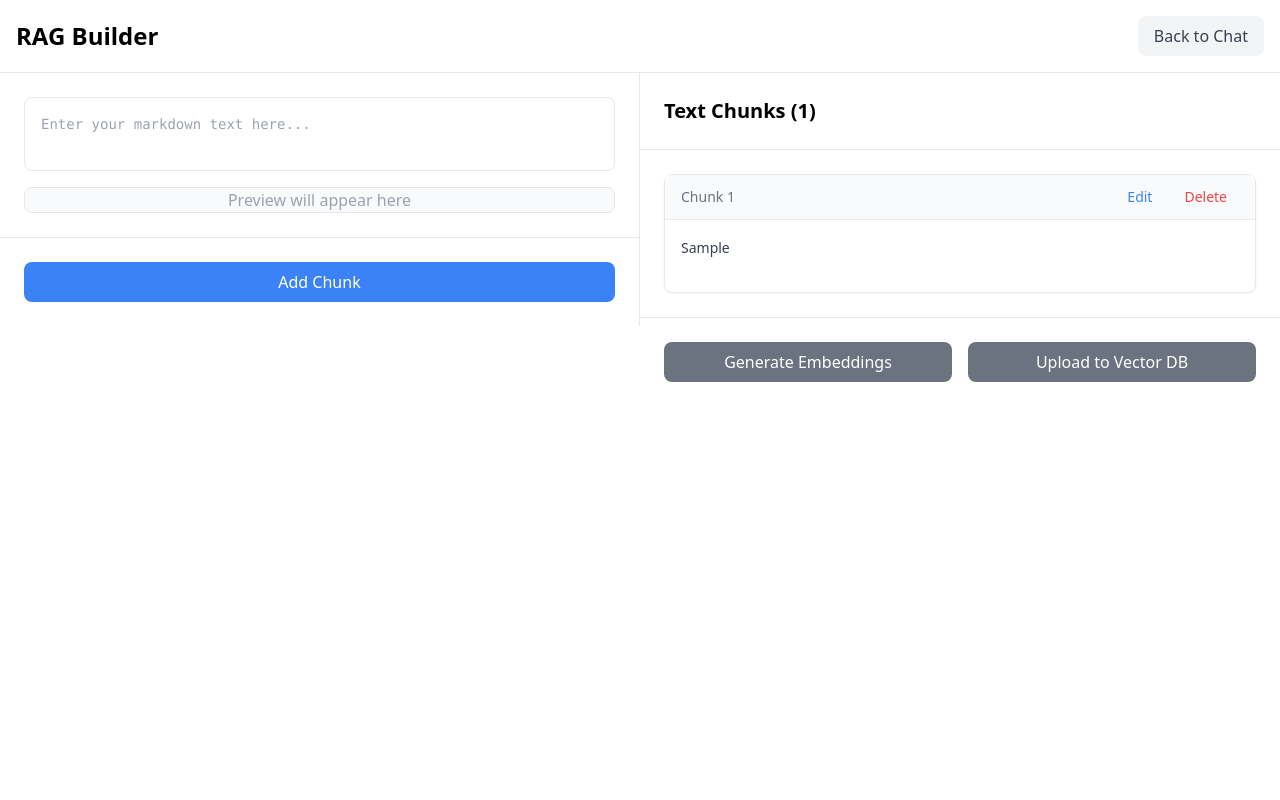
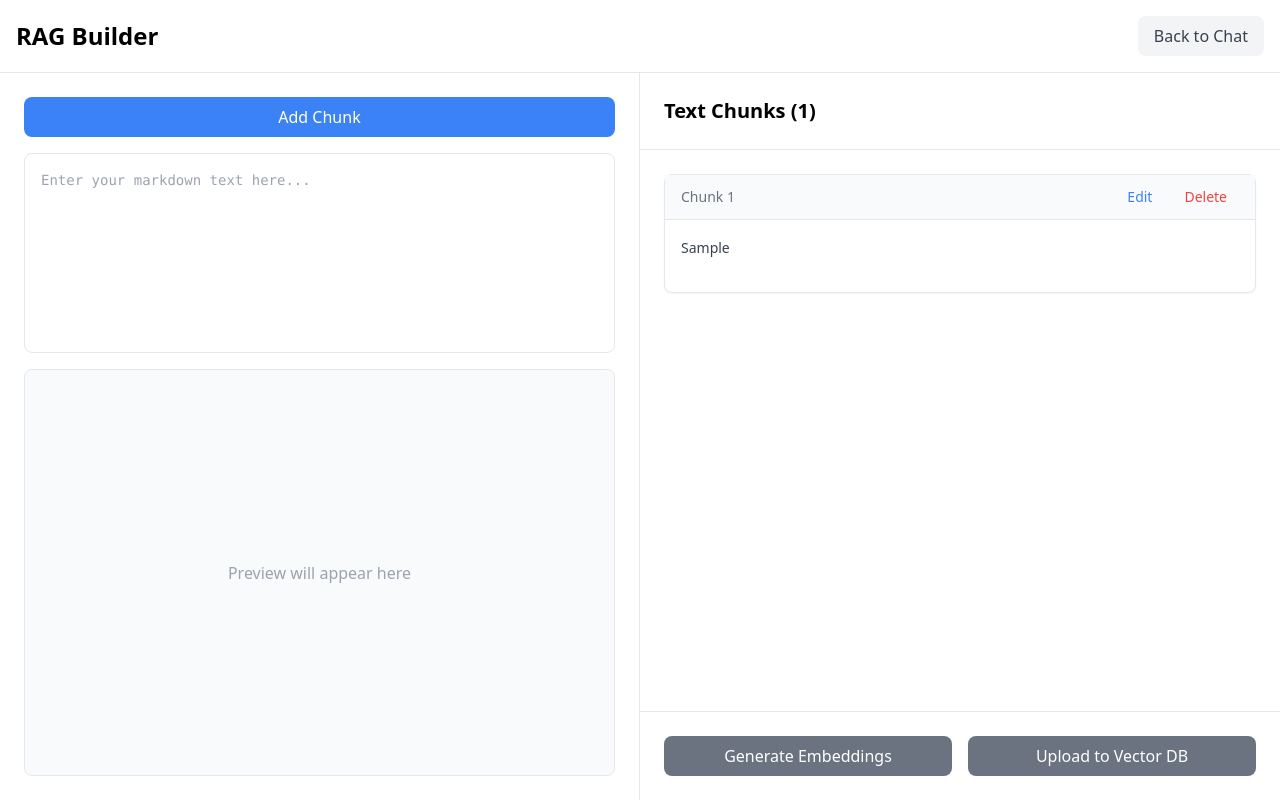
Before and after one commit to IshaanChamoli/crustdata, a Next.js app: page /rag-builder in a window 1280 px wide. Both pictures are taken after typing "Sample" into the empty fields and a click on the button "Add Chunk". Built offline with nearby package versions, Linux system fonts and the light colour scheme.

Commit message:
formatting

```diff
--- a/src/app/rag-builder/page.js
+++ b/src/app/rag-builder/page.js
@@ -12,31 +12,41 @@ export default function RAGBuilder() {
     if (!currentChunk.trim()) return;
 
     if (editingIndex !== null) {
-      const newChunks = [...chunks];
-      newChunks[editingIndex] = currentChunk;
+      const newChunks = chunks.map(chunk =>
+        chunk.originalIndex === editingIndex + 1
+          ? { ...chunk, content: currentChunk }
+          : chunk
+      );
       setChunks(newChunks);
       setEditingIndex(null);
     } else {
-      setChunks([...chunks, currentChunk]);
+      const nextIndex = chunks.length + 1;
+      setChunks([
+        { content: currentChunk, originalIndex: nextIndex, timestamp: Date.now() },
+        ...chunks
+      ]);
     }
     setCurrentChunk('');
   };
 
   const handleEditChunk = (index) => {
-    setCurrentChunk(chunks[index]);
-    setEditingIndex(index);
+    const chunk = chunks.find(c => c.originalIndex === index);
+    if (chunk) {
+      setCurrentChunk(chunk.content);
+      setEditingIndex(index - 1);
+    }
   };
 
   const handleDeleteChunk = (index) => {
-    setChunks(chunks.filter((_, i) => i !== index));
-    if (editingIndex === index) {
+    setChunks(chunks.filter(chunk => chunk.originalIndex !== index));
+    if (editingIndex === index - 1) {
       setEditingIndex(null);
       setCurrentChunk('');
     }
   };
 
   return (
-    <div className="min-h-screen flex flex-col">
+    <div className="h-screen flex flex-col">
       {/* Header */}
       <div className="border-b p-4 flex justify-between items-center bg-white">
         <h1 className="text-2xl font-bold">RAG Builder</h1>
@@ -50,16 +60,24 @@ export default function RAGBuilder() {
 
       {/* Main Content */}
       <div className="flex-1 flex overflow-hidden">
-        {/* Left Side - Input */}
-        <div className="w-1/2 border-r flex flex-col h-full">
-          <div className="flex-1 flex flex-col p-6 min-h-0">
+        {/* Left Side - Fixed */}
+        <div className="w-1/2 border-r flex flex-col">
+          <div className="flex-1 p-6 flex flex-col">
+            {/* Add Chunk Button - Now at Top */}
+            <button
+              onClick={handleAddChunk}
+              className="w-full px-6 py-2 mb-4 bg-blue-500 text-white rounded-lg hover:bg-blue-600 transition-colors"
+            >
+              {editingIndex !== null ? 'Update Chunk' : 'Add Chunk'}
+            </button>
+
             {/* Input Area - Fixed Height */}
-            <div className="h-1/2 flex flex-col gap-4 mb-4">
+            <div className="h-[200px] mb-4">
               <textarea
                 value={currentChunk}
                 onChange={(e) => setCurrentChunk(e.target.value)}
                 placeholder="Enter your markdown text here..."
-                className="flex-1 p-4 border rounded-lg font-mono text-sm focus:outline-none focus:ring-2 focus:ring-blue-500 resize-none"
+                className="h-full w-full p-4 border rounded-lg font-mono text-sm focus:outline-none focus:ring-2 focus:ring-blue-500 resize-none"
               />
             </div>
 
@@ -70,7 +88,9 @@ export default function RAGBuilder() {
                   <div className="p-3 border-b bg-gray-50 text-sm text-gray-500">
                     Preview:
                   </div>
-                  <div className="flex-1 overflow-auto p-4">
+                  <div className="flex-1 min-h-0">
+                    <div className="h-full overflow-y-auto">
+                      <div className="p-4">
                         <ReactMarkdown
                           className="prose prose-sm max-w-none"
                           components={{
@@ -93,6 +113,8 @@ export default function RAGBuilder() {
                         </ReactMarkdown>
                       </div>
                     </div>
+                  </div>
+                </div>
               ) : (
                 <div className="h-full border rounded-lg bg-gray-50 flex items-center justify-center text-gray-400">
                   Preview will appear here
@@ -100,42 +122,32 @@ export default function RAGBuilder() {
               )}
             </div>
           </div>
-
-          {/* Button Area - Fixed at Bottom */}
-          <div className="p-6 border-t bg-white">
-            <button
-              onClick={handleAddChunk}
-              className="w-full px-6 py-2 bg-blue-500 text-white rounded-lg hover:bg-blue-600 transition-colors"
-            >
-              {editingIndex !== null ? 'Update Chunk' : 'Add Chunk'}
-            </button>
-          </div>
         </div>
 
-        {/* Right Side - Chunks Display (Scrollable) */}
-        <div className="w-1/2 flex flex-col h-full overflow-hidden">
+        {/* Right Side - Independently Scrollable */}
+        <div className="w-1/2 flex flex-col">
           <div className="p-6 border-b bg-white">
             <h2 className="text-xl font-semibold">Text Chunks ({chunks.length})</h2>
           </div>
 
-          <div className="flex-1 overflow-auto p-6">
-            <div className="space-y-4">
-              {chunks.map((chunk, index) => (
+          <div className="flex-1 overflow-y-auto">
+            <div className="p-6 space-y-4">
+              {chunks.map((chunk) => (
                 <div
-                  key={index}
+                  key={chunk.originalIndex}
                   className="border rounded-lg bg-white shadow-sm hover:shadow-md transition-shadow"
                 >
                   <div className="border-b bg-gray-50 px-4 py-2 flex justify-between items-center">
-                    <div className="text-sm text-gray-500">Chunk {index + 1}</div>
+                    <div className="text-sm text-gray-500">Chunk {chunk.originalIndex}</div>
                     <div className="flex gap-2">
                       <button
-                        onClick={() => handleEditChunk(index)}
+                        onClick={() => handleEditChunk(chunk.originalIndex)}
                         className="px-3 py-1 text-sm text-blue-500 hover:bg-blue-50 rounded"
                       >
                         Edit
                       </button>
                       <button
-                        onClick={() => handleDeleteChunk(index)}
+                        onClick={() => handleDeleteChunk(chunk.originalIndex)}
                         className="px-3 py-1 text-sm text-red-500 hover:bg-red-50 rounded"
                       >
                         Delete
@@ -161,7 +173,7 @@ export default function RAGBuilder() {
                           ),
                       }}
                     >
-                      {chunk}
+                      {chunk.content}
                     </ReactMarkdown>
                   </div>
                 </div>
```
Lines whose indentation alone changed are shown as unchanged.
